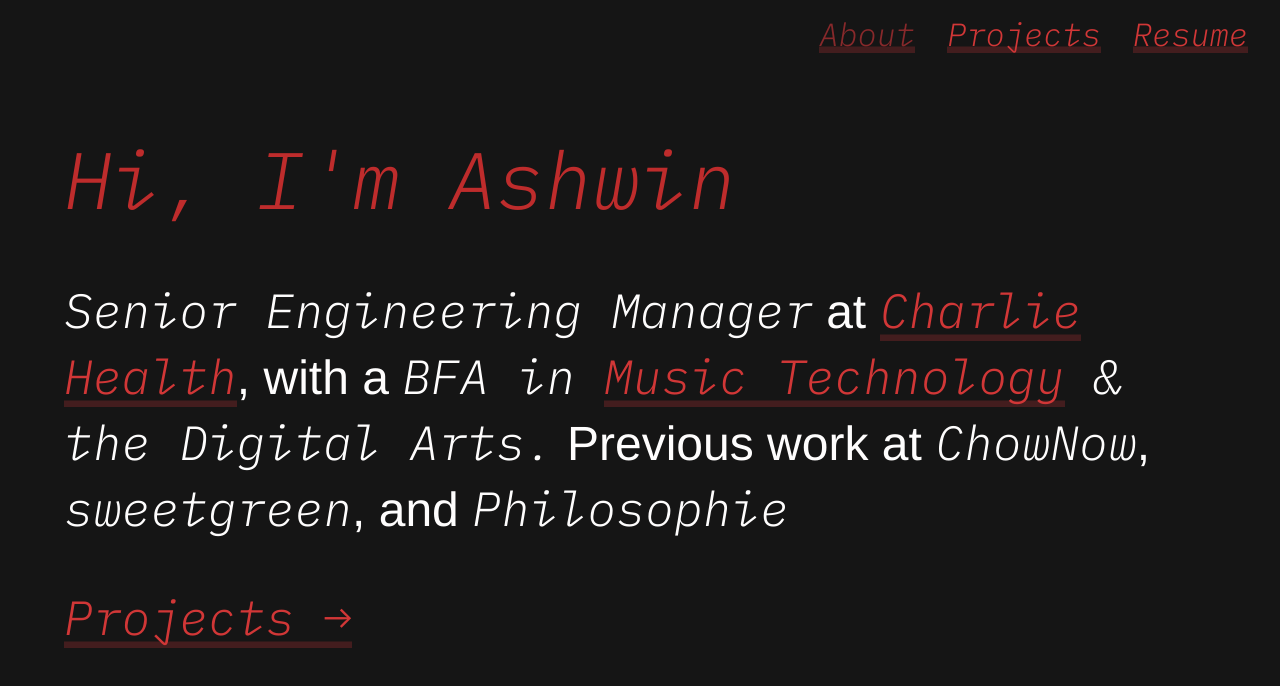
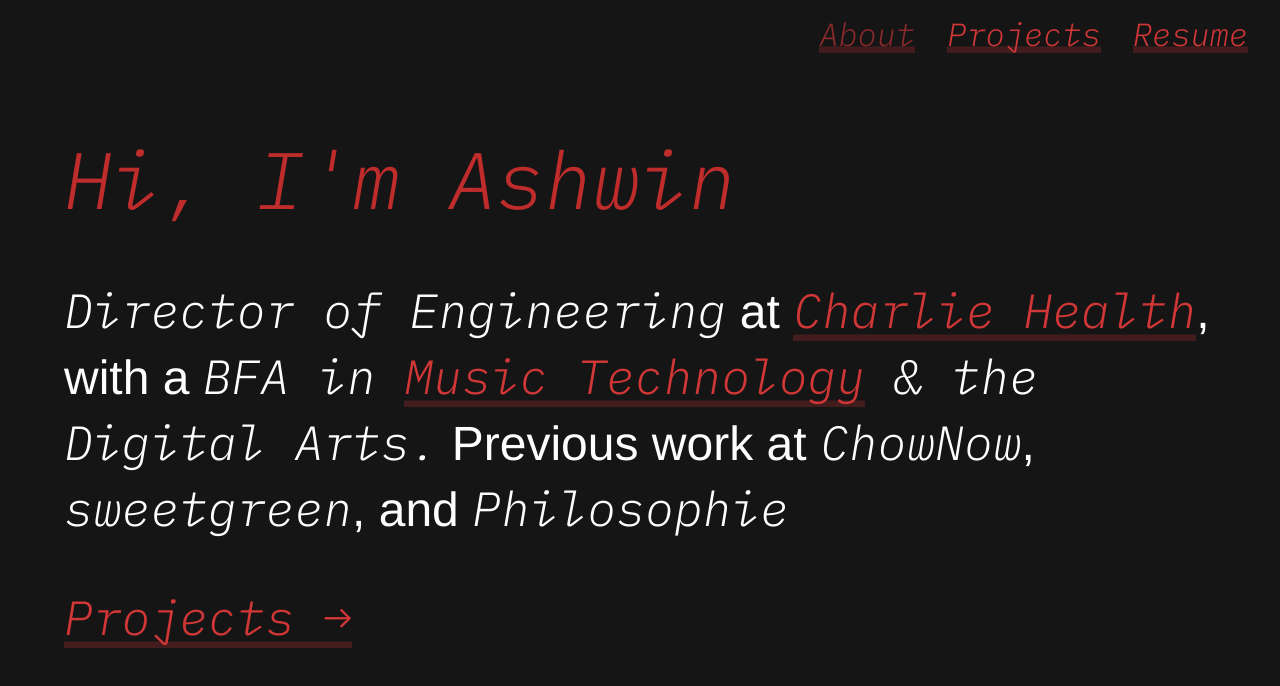
Before and after one commit to ashwinv11/website3, a Vue app: page / in a window 1280 px wide. Shown: the top 686 px of the page. Built offline with nearby package versions, Linux system fonts and the light colour scheme; the HTML template or start-up script is replaced by a standard one; a web font is replaced by a local one; what vue-progressive-image, vue-tippy would draw is missing.

Commit message:
Add new director title (#51)

```diff
--- a/src/data/home.ts
+++ b/src/data/home.ts
@@ -1,6 +1,6 @@
 export const Data: object = {
   title: `Hi, I'm Ashwin`,
-  body: `<span class="italic">Senior Engineering Manager</span> at
+  body: `<span class="italic">Director of Engineering</span> at
         <a href="https://www.charliehealth.com/" class="italic">Charlie Health</a>,
         with a <span class="italic">BFA in
         <a href="https://mtiid.calarts.edu/">Music Technology</a>
```
